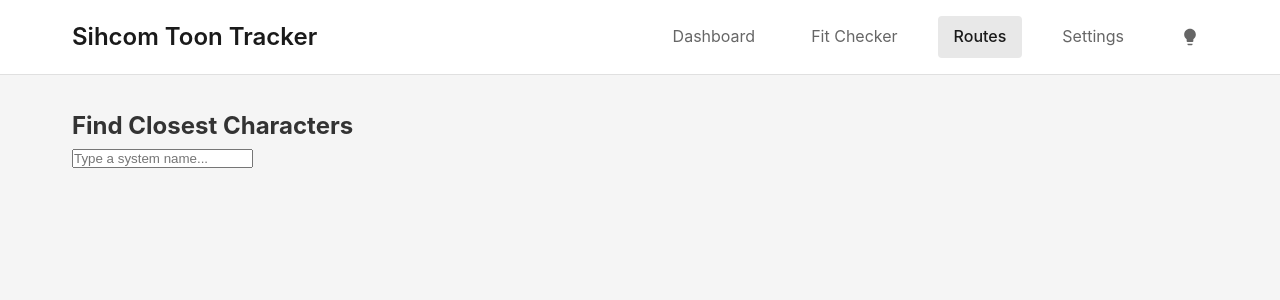
After one commit to sihcomrepinuj/Sihcom-Toon-Tracker, a Flask app: page /routes in a window 1280 px wide. The commit adds this page. Shown: the top 300 px of the page. Run offline with Flask 3, Linux system fonts and the light colour scheme; parts of the project's set-up code (start-up, migrations or seed data) failed here and were passed over.

Commit message:
feat: add routes page skeleton and nav link
Co-Authored-By: Claude Opus 4.6 <noreply@anthropic.com>

```diff
--- a/app.py
+++ b/app.py
@@ -7,7 +7,7 @@ import urllib.request
 from sqlalchemy.orm import selectinload
 
 from config import Config
-from models import init_db, get_session, Character, Role, LocationCache, SavedFit, CharacterSkill, Notepad, Account
+from models import init_db, get_session, Character, Role, LocationCache, SavedFit, CharacterSkill, Notepad, Account, ROLE_PALETTE
 from auth import init_preston, get_authorization_url, authenticate
 from poller import poller
 from eft_parser import parse_eft_fit, extract_item_names
@@ -54,6 +54,12 @@ def fits():
     db_session.close()
 
     return render_template('fits.html', saved_fits=saved_fits)
+
+
+@app.route('/routes')
+def routes():
+    """Route finder page."""
+    return render_template('routes.html')
 
 
 @app.route('/settings')
@@ -171,7 +177,10 @@ def api_locations():
     """Get all character locations as JSON."""
     db_session = get_session()
 
-    characters = db_session.query(Character).options(selectinload(Character.account)).all()
+    characters = db_session.query(Character).options(
+        selectinload(Character.account),
+        selectinload(Character.roles),
+    ).all()
 
     data = []
     for char in characters:
@@ -182,7 +191,7 @@ def api_locations():
             'system': location.solar_system_name if location else 'Unknown',
             'ship': location.ship_name if location else 'Unknown',
             'online': location.is_online if location else False,
-            'roles': [role.name for role in char.roles],
+            'roles': [{'name': role.name, 'color': role.color} for role in char.roles],
             'portrait_url': f'https://images.evetech.net/characters/{char.id}/portrait?size=64',
             'last_updated': location.last_updated.isoformat() if location and location.last_updated else None,
             'corporation_id': char.corporation_id,
@@ -235,12 +244,18 @@ def api_create_role():
         db_session.close()
         return jsonify({'success': False, 'error': 'Role already exists'}), 400
 
-    role = Role(name=role_name)
+    # Auto-assign color from palette
+    role_count = db_session.query(Role).count()
+    color = ROLE_PALETTE[role_count % len(ROLE_PALETTE)]
+
+    role = Role(name=role_name, color=color)
     db_session.add(role)
     db_session.commit()
+
+    result = {'id': role.id, 'name': role.name, 'color': role.color}
     db_session.close()
 
-    return jsonify({'success': True})
+    return jsonify({'success': True, 'role': result})
 
 
 @app.route('/api/roles/<int:role_id>', methods=['DELETE'])
@@ -259,6 +274,27 @@ def api_delete_role(role_id):
     db_session.close()
 
     return jsonify({'success': True})
+
+
+@app.route('/api/roles/<int:role_id>', methods=['PATCH'])
+def api_patch_role(role_id):
+    """Update a role's color."""
+    data = request.json or {}
+    db_session = get_session()
+
+    role = db_session.query(Role).filter_by(id=role_id).first()
+    if not role:
+        db_session.close()
+        return jsonify({'success': False, 'error': 'Role not found'}), 404
+
+    if 'color' in data:
+        role.color = data['color']
+
+    db_session.commit()
+    result = {'id': role.id, 'name': role.name, 'color': role.color}
+    db_session.close()
+
+    return jsonify({'success': True, 'role': result})
 
 
 @app.route('/api/characters/<int:character_id>/roles', methods=['POST'])
@@ -480,8 +516,8 @@ def api_check_fit():
         if not fit_requirements:
             return jsonify({'error': 'Could not determine skill requirements'}), 400
 
-        # Check all characters
-        results = skill_checker.check_all_characters(fit_requirements)
+        # Check all characters (includes injector math)
+        results = skill_checker.check_all_characters_with_injectors(fit_requirements)
 
         # Count how many can fly
         can_fly_count = sum(1 for r in results if r['can_fly'])
@@ -558,6 +594,46 @@ def api_get_saved_fit(fit_id):
     db_session.close()
 
     return jsonify(data)
+
+
+@app.route('/api/saved-fits/<int:fit_id>', methods=['PATCH'])
+def api_rename_saved_fit(fit_id):
+    """Rename a saved fit."""
+    data = request.json or {}
+    new_name = (data.get('name') or '').strip()
+
+    if not new_name:
+        return jsonify({'success': False, 'error': 'Name is required'}), 400
+
+    db_session = get_session()
+    saved_fit = db_session.query(SavedFit).filter_by(id=fit_id).first()
+
+    if not saved_fit:
+        db_session.close()
+        return jsonify({'success': False, 'error': 'Fit not found'}), 404
+
+    saved_fit.name = new_name
+    db_session.commit()
+    db_session.close()
+
+    return jsonify({'success': True, 'name': new_name})
+
+
+@app.route('/api/saved-fits/<int:fit_id>', methods=['DELETE'])
+def api_delete_saved_fit(fit_id):
+    """Delete a saved fit."""
+    db_session = get_session()
+    saved_fit = db_session.query(SavedFit).filter_by(id=fit_id).first()
+
+    if not saved_fit:
+        db_session.close()
+        return jsonify({'success': False, 'error': 'Fit not found'}), 404
+
+    db_session.delete(saved_fit)
+    db_session.commit()
+    db_session.close()
+
+    return jsonify({'success': True})
 
 
 # ============================================================================
--- a/templates/base.html
+++ b/templates/base.html
@@ -19,6 +19,7 @@
             <div class="nav-links">
                 <a href="{{ url_for('dashboard') }}" class="nav-link {% if request.endpoint == 'dashboard' %}active{% endif %}">Dashboard</a>
                 <a href="{{ url_for('fits') }}" class="nav-link {% if request.endpoint == 'fits' %}active{% endif %}">Fit Checker</a>
+                <a href="{{ url_for('routes') }}" class="nav-link {% if request.endpoint == 'routes' %}active{% endif %}">Routes</a>
                 <a href="{{ url_for('settings') }}" class="nav-link {% if request.endpoint == 'settings' %}active{% endif %}">Settings</a>
                 <button class="theme-toggle" id="themeToggle" aria-label="Toggle dark mode" title="Toggle dark mode">
                     <svg viewBox="0 0 24 24" xmlns="http://www.w3.org/2000/svg">
--- /dev/null
+++ b/templates/routes.html
@@ -0,0 +1,37 @@
+{% extends "base.html" %}
+
+{% block title %}Routes - Sihcom Toon Tracker{% endblock %}
+
+{% block content %}
+<div class="route-finder">
+    <div class="route-input-section">
+        <h2>Find Closest Characters</h2>
+        <div class="system-search-wrapper">
+            <input type="text" id="systemSearch" class="system-search-input"
+                   placeholder="Type a system name..." autocomplete="off">
+            <div class="system-dropdown" id="systemDropdown"></div>
+        </div>
+    </div>
+
+    <div class="route-results" id="routeResults" style="display: none;">
+        <h3 id="routeHeader">Distance to ...</h3>
+        <div class="route-list" id="routeList"></div>
+    </div>
+
+    <div class="route-loading" id="routeLoading" style="display: none;">
+        <div class="spinner"></div>
+        <span>Calculating routes...</span>
+    </div>
+
+    <div class="route-empty" id="routeEmpty" style="display: none;">
+        <p>No characters added yet.</p>
+        <p><a href="/settings">Add a character</a> to get started.</p>
+    </div>
+</div>
+{% endblock %}
+
+{% block scripts %}
+<script>
+    /* JS will be added in a later task */
+</script>
+{% endblock %}
```
